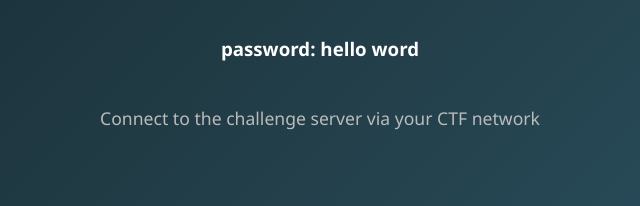
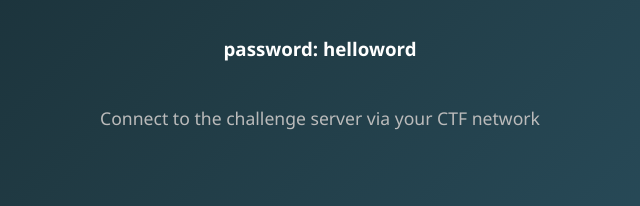
Before and after one commit to SokoJames/Find-My-new-Project-, a plain HTML site: page index.html in a window 1280 px wide. Shown: the part 487-693 px from the top of the page, 320-960 px from the left. Drawn offline with Linux system fonts and the light colour scheme.

Commit message:
Update index.html

```diff
--- a/index.html
+++ b/index.html
@@ -75,7 +75,7 @@
   <h1>🚩 KMU CTF 2025 Access Point</h1>
   <div class="ip-box">192.168.1.148</div>
   <h2>SSID: Airtel4G Router_7D59</h2>
-  <h3>password: hello word</h3>
+  <h3>password: helloword</h3>
   <div class="note">Connect to the challenge server via your CTF network</div>
 
   <footer>
```
